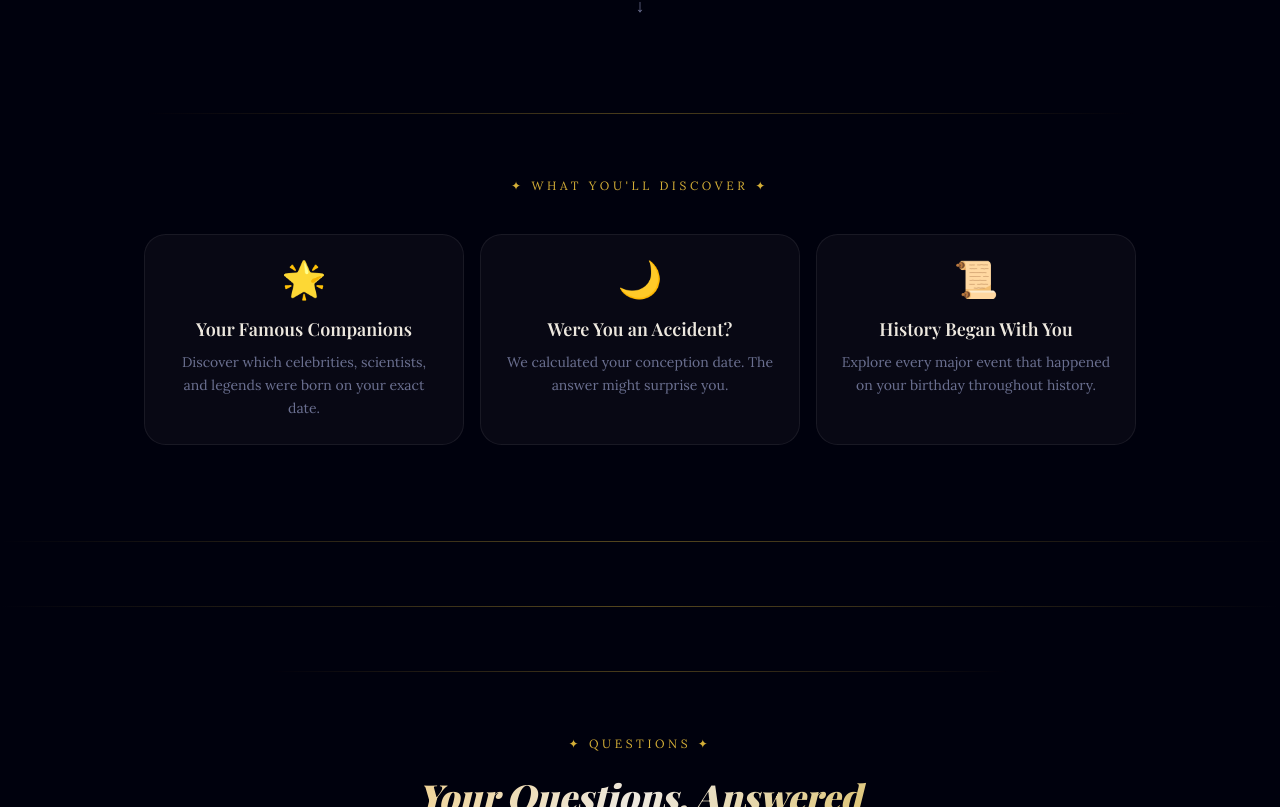
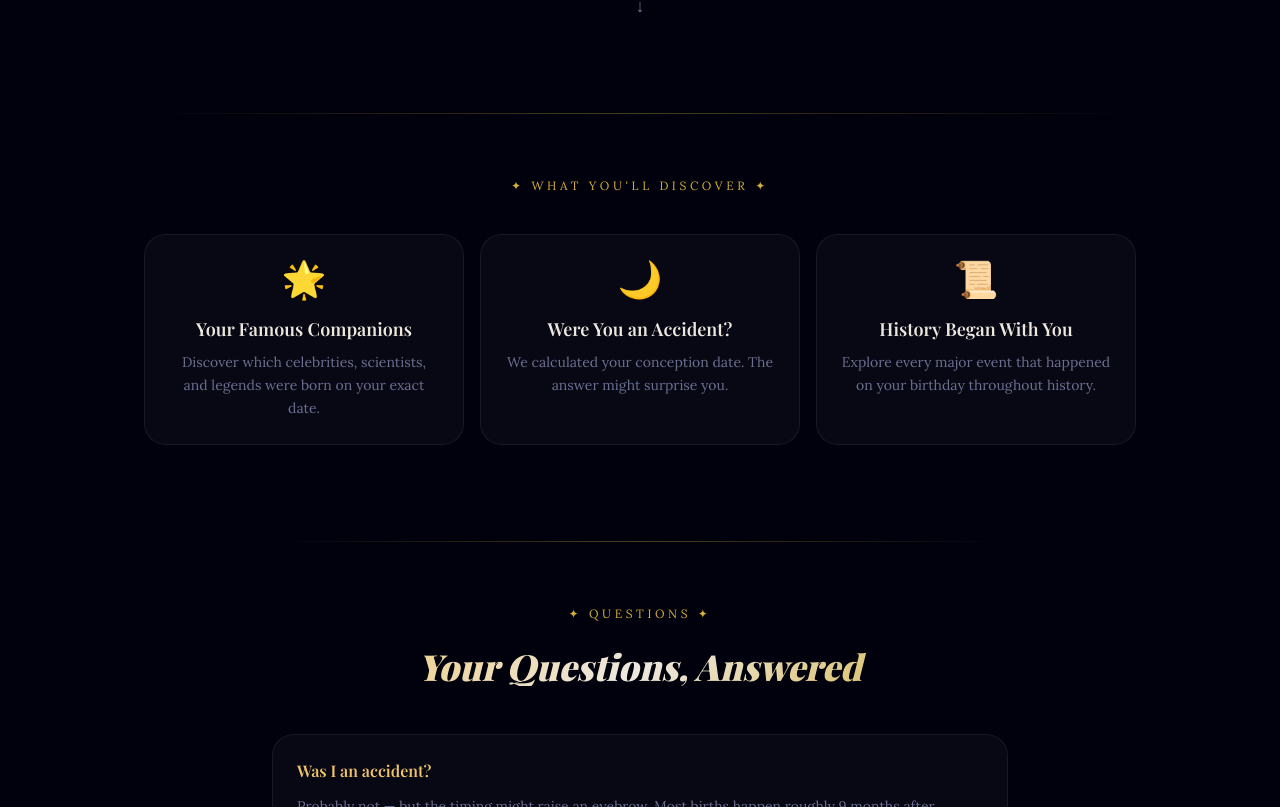
Before and after one commit to sicmisic/birthday-facts, a Next.js app in the folder birthday-app/: page / in a window 1280 px wide. Shown: the part 866-1673 px from the top of the page. Built offline with nearby package versions, Linux system fonts and the light colour scheme.

Commit message:
fixup - remove unnecessary sections

```diff
--- a/birthday-app/app/page.tsx
+++ b/birthday-app/app/page.tsx
@@ -188,9 +188,6 @@ export default function Home() {
           </div>
         </section>
 
-        <div className="section-divider mb-16" />
-        <div className="section-divider mb-16" />
-
         {/* FAQ section */}
         <section
           className="relative z-10 px-4 pb-28 max-w-3xl mx-auto w-full"
```
